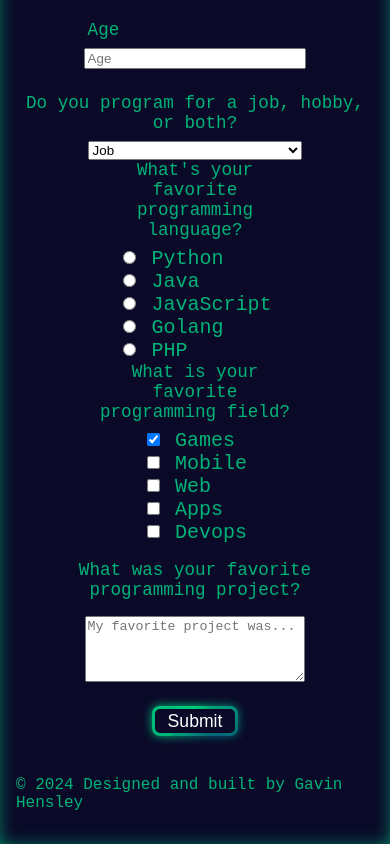
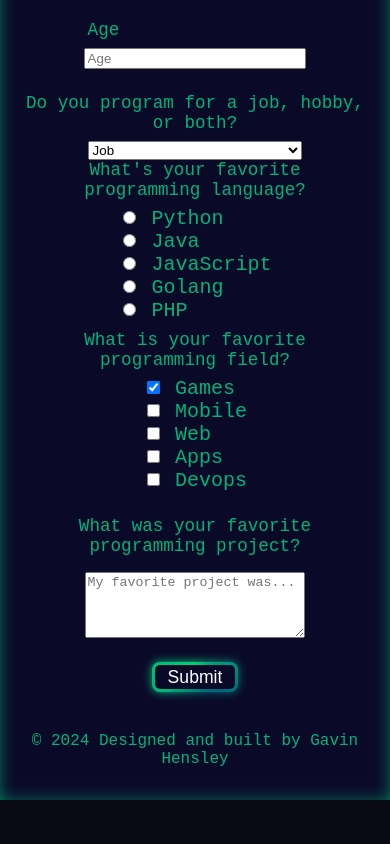
Before and after one commit to G-Hensley/Programmer-Survey, a plain HTML site: page index.html in a window 390 px wide. Shown: the part 390-1234 px from the top of the page. After the commit the page ends 1190 px from the top, so only its background shows below. Drawn offline with Linux system fonts and the light colour scheme.

Commit message:
Update styles.css
Fixed the width and margins of some of the content on the page.

```diff
--- a/styles.css
+++ b/styles.css
@@ -94,7 +94,7 @@ main {
   margin: auto;
   margin-top: 1.5rem;
   text-align: center;
-  width: max-content;
+  width: fit-content;
 }
 
 /* -- Choice Container for Radio Buttons and Checkboxes -- */
@@ -201,4 +201,17 @@ main {
       margin: auto;
       width: fit-content;
   }
+
+  .fieldset {
+    margin-bottom: 0.5rem;
+  }
+
+  .fieldset-label {
+    width: fit-content;
+  }
+
+  #copyright {
+    text-align: center;
+  }
+
 }
```
